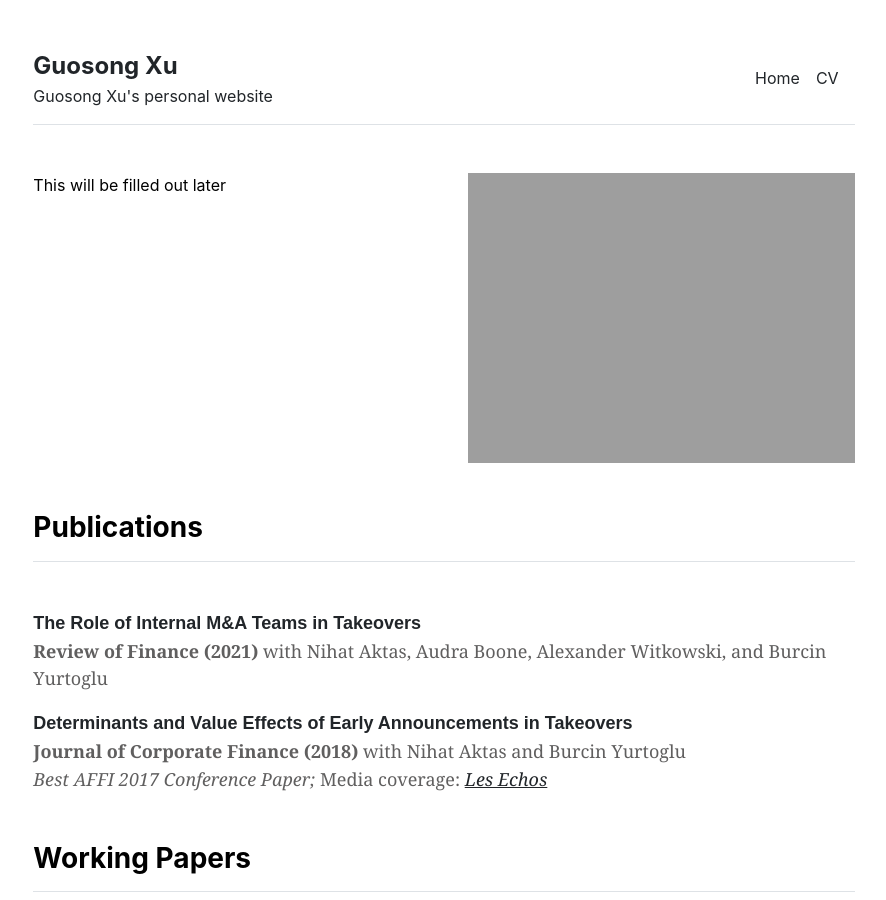
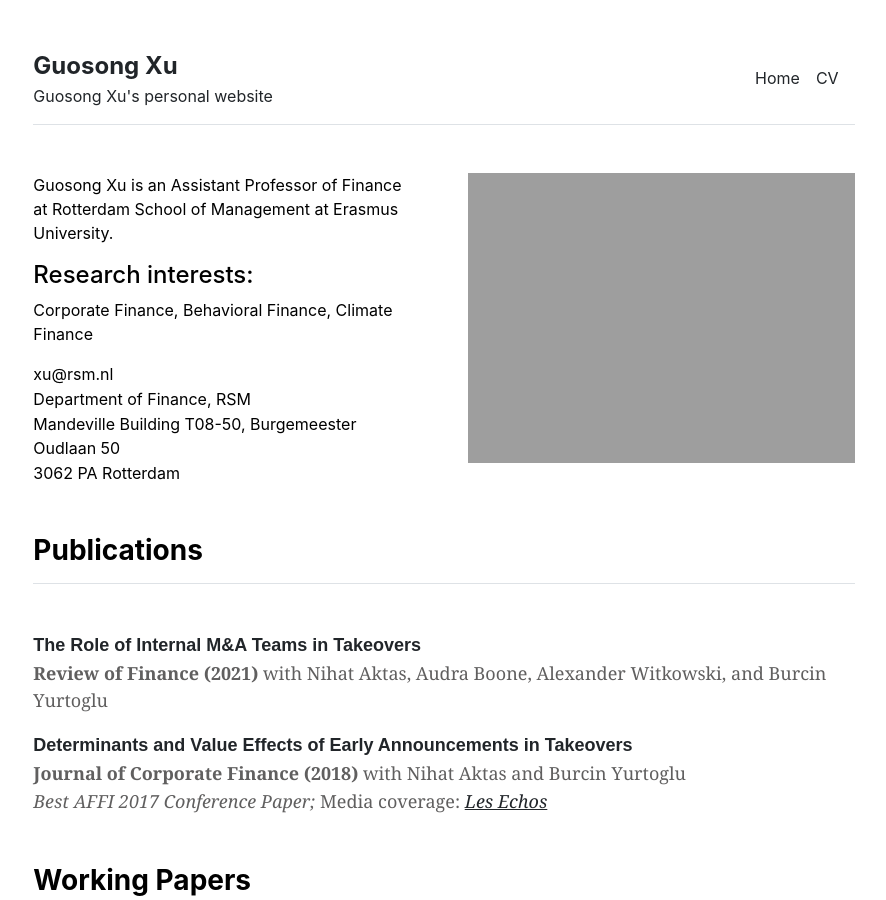
Before and after one commit to guosongxu/guosongxu.github.io, a Jekyll site: the page built from index.md, in a window 1280 px wide and 900 px high. Shown: the whole window, without its empty margins (196-1082 px from the left). Built offline with Jekyll 4.4.1, drawn with Linux system fonts in a browser that asks for light colours.

Commit message:
Update index.md

```diff
--- a/index.md
+++ b/index.md
@@ -3,4 +3,12 @@ layout: home
 title: "Home"
 ---
 
-This will be filled out later
+Guosong Xu is an Assistant Professor of Finance at Rotterdam School of Management at Erasmus University.
+
+#### Research interests:
+Corporate Finance, Behavioral Finance, Climate Finance
+
+<p style="margin-bottom:1px"> xu@rsm.nl </p>
+<p style="margin-bottom:1px">Department of Finance, RSM</p>
+<p style="margin-bottom:1px">Mandeville Building T08-50, Burgemeester Oudlaan 50</p>
+<p style="margin-bottom:1px">3062 PA Rotterdam</p>
```
